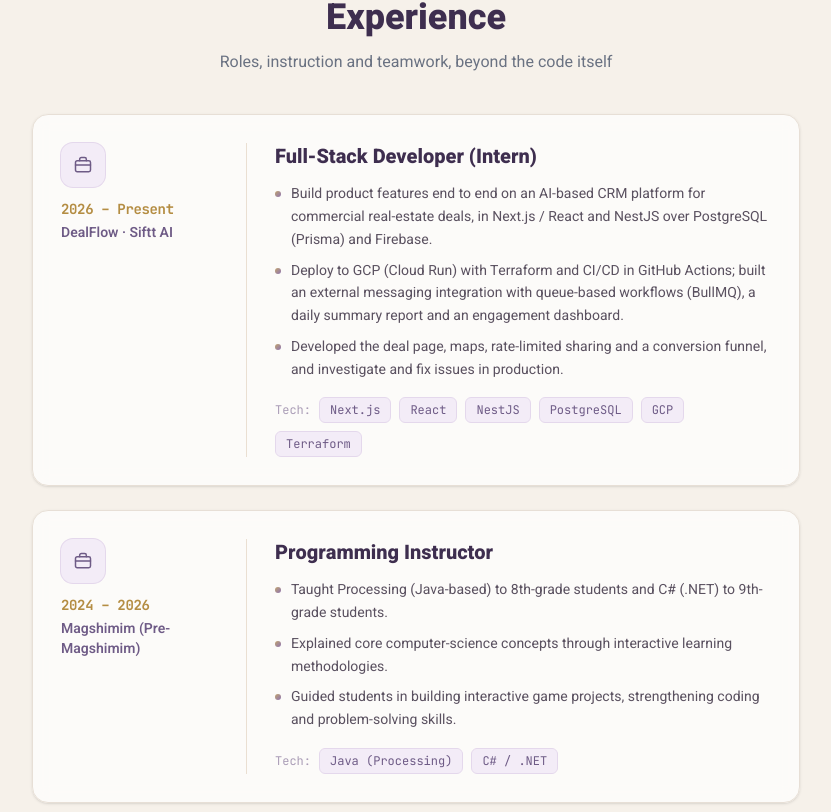
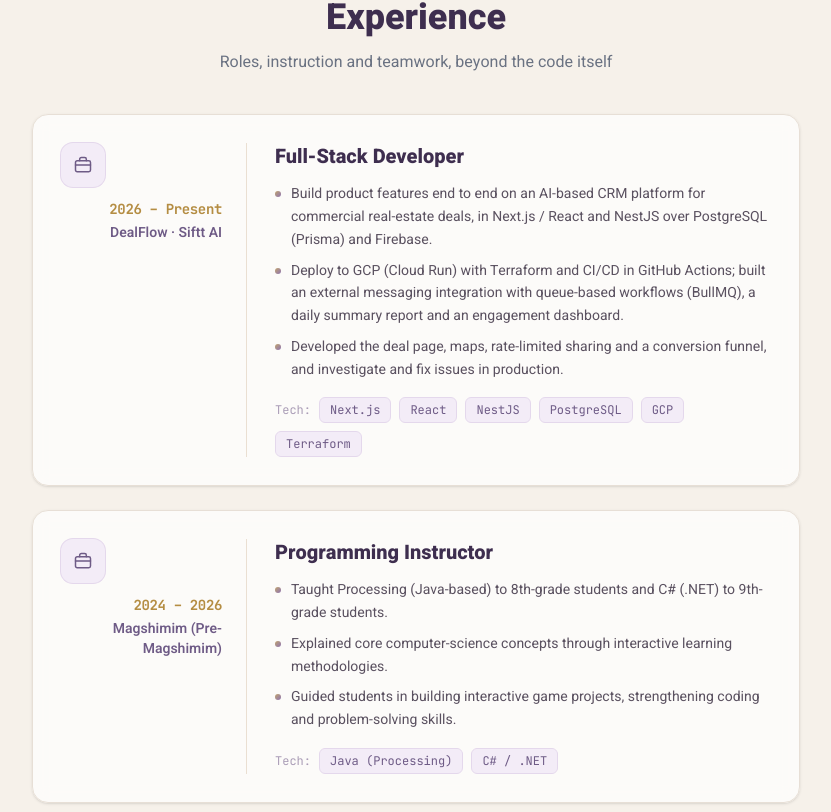
Before and after one commit to SivanSoftware/SivanSoftware.github.io, a Next.js app: page / in a window 1280 px wide. Shown: the part 2848-3660 px from the top of the page, without its empty margins (224-1055 px from the left). Built offline with nearby package versions, Linux system fonts and the light colour scheme.

Commit message:
Drop internship label, right-align experience period/org

```diff
--- a/app/components/Experience.tsx
+++ b/app/components/Experience.tsx
@@ -52,14 +52,14 @@ function ExperienceCard({
                 <KindIcon kind={item.kind} />
               )}
             </span>
-            <div className="min-w-0">
+            <div className="min-w-0 md:w-full">
               <span
                 dir="ltr"
-                className="block font-mono text-sm font-bold tracking-tight text-[#b48d43] dark:text-[#d8c08a]"
+                className="block text-right font-mono text-sm font-bold tracking-tight text-[#b48d43] dark:text-[#d8c08a]"
               >
                 {item.period}
               </span>
-              <p className="mt-1 text-sm font-semibold text-[#6E5B86] dark:text-[#c3b0dd]">
+              <p className="mt-1 text-right text-sm font-semibold text-[#6E5B86] dark:text-[#c3b0dd]">
                 {item.org}
               </p>
             </div>
--- a/app/i18n.ts
+++ b/app/i18n.ts
@@ -329,7 +329,7 @@ const he: Dictionary = {
     {
       id: "siftt",
       kind: "work",
-      role: "מפתחת Full-Stack (התמחות)",
+      role: "מפתחת Full-Stack",
       org: "DealFlow · Siftt AI",
       period: "2026 – היום",
       points: [
@@ -620,7 +620,7 @@ const en: Dictionary = {
     {
       id: "siftt",
       kind: "work",
-      role: "Full-Stack Developer (Intern)",
+      role: "Full-Stack Developer",
       org: "DealFlow · Siftt AI",
       period: "2026 – Present",
       points: [
```
